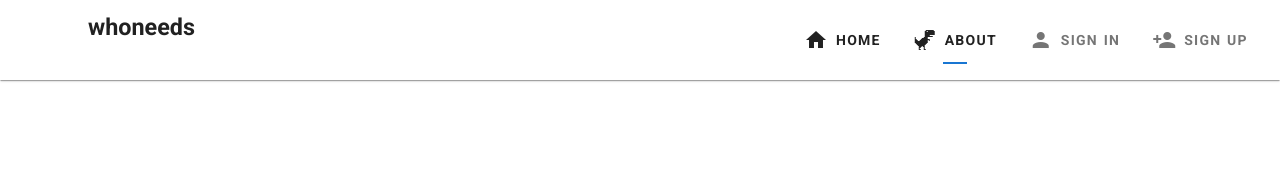
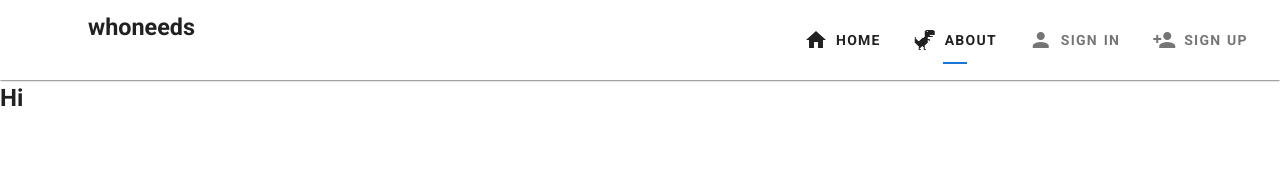
Before and after one commit to jdsee/whoneeds, a Nuxt app in the folder whoneeds-app/: page /about in a window 1280 px wide. Shown: the top 170 px of the page. Built offline with nearby package versions, Linux system fonts and the light colour scheme.

Commit message:
add about page

```diff
--- /dev/null
+++ b/whoneeds-app/pages/about.vue
@@ -0,0 +1,3 @@
+<template>
+  <h2>Hi</h2>
+</template>
```
